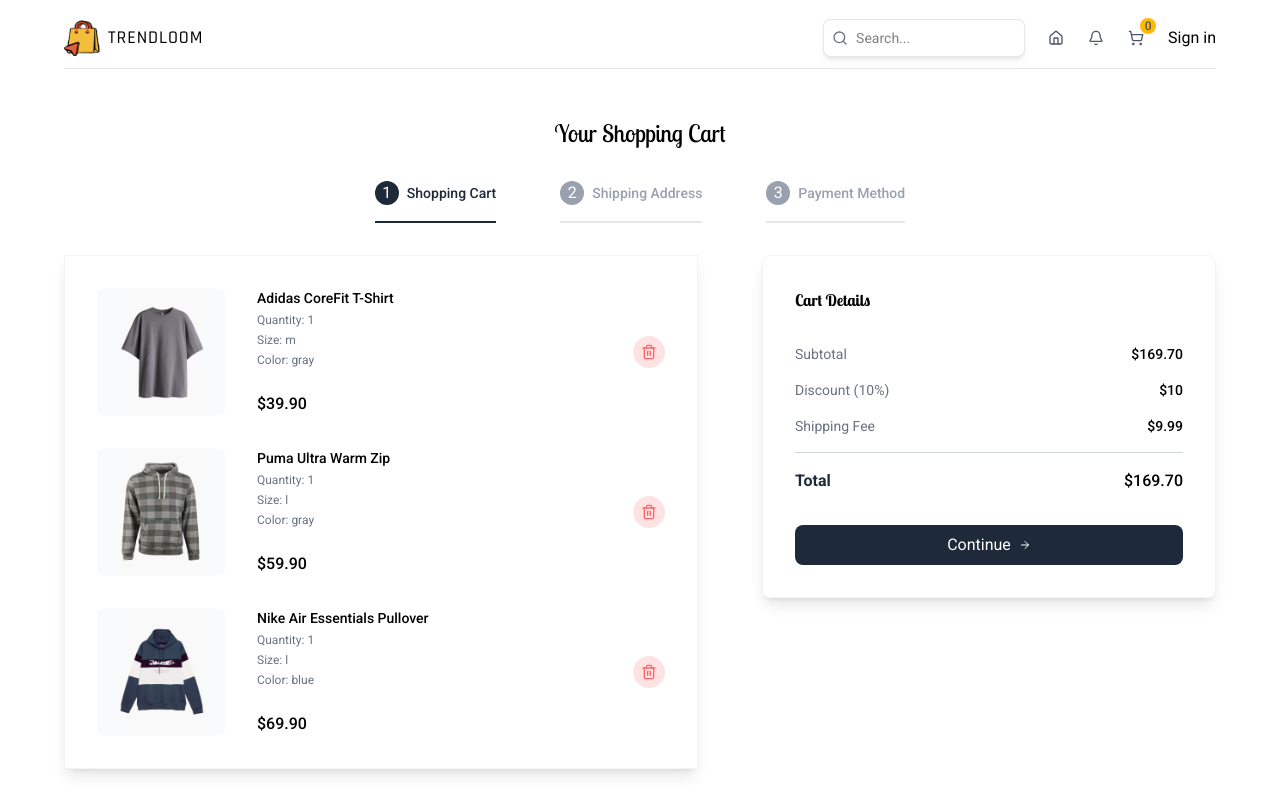
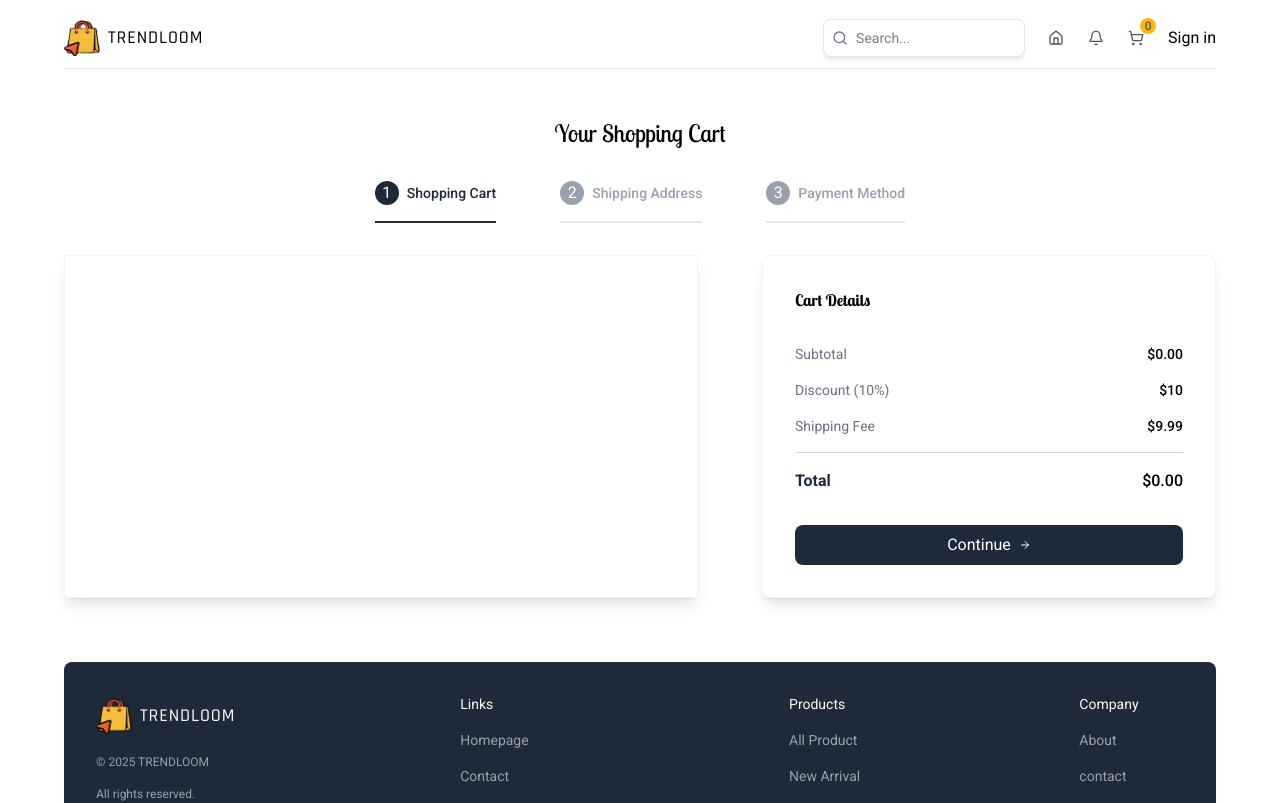
Before and after one commit to RahulSingh-64bit/E-commerce-App, a Next.js app: page /cart in a window 1280 px wide. Shown: the top 803 px of the page. Built offline with nearby package versions, Linux system fonts and the light colour scheme.

Commit message:
feat: some changes
-added zustand & react-toastify
-added new cartStore.ts
-changes in PaymentForm, ProductCard, ShippingForm, ShoppingCartIcon

```diff
--- a/package.json
+++ b/package.json
@@ -14,7 +14,9 @@
     "next": "15.4.5",
     "react-dom": "19.1.0",
     "react-hook-form": "^7.62.0",
-    "zod": "^4.1.8"
+    "react-toastify": "^11.0.5",
+    "zod": "^4.1.8",
+    "zustand": "^5.0.8"
   },
   "devDependencies": {
     "@eslint/eslintrc": "latest",
--- a/src/app/cart/page.tsx
+++ b/src/app/cart/page.tsx
@@ -2,7 +2,8 @@
 
 import PaymentForm from "@/components/PaymentForm";
 import ShippingForm from "@/components/ShippingForm";
-import { CartItemsType } from "@/types";
+import useCartStore from "@/stores/cartStore";
+import { CartItemsType, ShippingFormInputs } from "@/types";
 import { ArrowRight, Trash2 } from "lucide-react";
 import Image from "next/image";
 import { useRouter, useSearchParams } from "next/navigation";
@@ -24,69 +25,70 @@ const steps = [
 ];
 
 //TEMPORARY
-const cartItems: CartItemsType = [
-  {
-    id: 1,
-    name: "Adidas CoreFit T-Shirt",
-    shortDescription:
-      "Lorem ipsum dolor sit amet consect adipisicing elit lorem ipsum dolor sit.",
-    description:
-      "Lorem ipsum dolor sit amet consect adipisicing elit lorem ipsum dolor sit. Lorem ipsum dolor sit amet consect adipisicing elit lorem ipsum dolor sit. Lorem ipsum dolor sit amet consect adipisicing elit lorem ipsum dolor sit.",
-    price: 39.9,
-    sizes: ["s", "m", "l", "xl", "xxl"],
-    colors: ["gray", "purple", "green"],
-    images: {
-      gray: "/products/1g.png",
-      purple: "/products/1p.png",
-      green: "/products/1gr.png",
-    },
-    quantity: 1,
-    selectedSize: "m",
-    selectedColor: "gray",
-  },
-  {
-    id: 2,
-    name: "Puma Ultra Warm Zip",
-    shortDescription:
-      "Lorem ipsum dolor sit amet consect adipisicing elit lorem ipsum dolor sit.",
-    description:
-      "Lorem ipsum dolor sit amet consect adipisicing elit lorem ipsum dolor sit. Lorem ipsum dolor sit amet consect adipisicing elit lorem ipsum dolor sit. Lorem ipsum dolor sit amet consect adipisicing elit lorem ipsum dolor sit.",
-    price: 59.9,
-    sizes: ["s", "m", "l", "xl"],
-    colors: ["gray", "green"],
-    images: { gray: "/products/2g.png", green: "/products/2gr.png" },
-    quantity: 1,
-    selectedSize: "l",
-    selectedColor: "gray",
-  },
-  {
-    id: 3,
-    name: "Nike Air Essentials Pullover",
-    shortDescription:
-      "Lorem ipsum dolor sit amet consect adipisicing elit lorem ipsum dolor sit.",
-    description:
-      "Lorem ipsum dolor sit amet consect adipisicing elit lorem ipsum dolor sit. Lorem ipsum dolor sit amet consect adipisicing elit lorem ipsum dolor sit. Lorem ipsum dolor sit amet consect adipisicing elit lorem ipsum dolor sit.",
-    price: 69.9,
-    sizes: ["s", "m", "l"],
-    colors: ["green", "blue", "black"],
-    images: {
-      green: "/products/3gr.png",
-      blue: "/products/3b.png",
-      black: "/products/3bl.png",
-    },
-    quantity: 1,
-    selectedSize: "l",
-    selectedColor: "blue",
-  },
-];
+// const cartItems: CartItemsType = [
+//   {
+//     id: 1,
+//     name: "Adidas CoreFit T-Shirt",
+//     shortDescription:
+//       "Lorem ipsum dolor sit amet consect adipisicing elit lorem ipsum dolor sit.",
+//     description:
+//       "Lorem ipsum dolor sit amet consect adipisicing elit lorem ipsum dolor sit. Lorem ipsum dolor sit amet consect adipisicing elit lorem ipsum dolor sit. Lorem ipsum dolor sit amet consect adipisicing elit lorem ipsum dolor sit.",
+//     price: 39.9,
+//     sizes: ["s", "m", "l", "xl", "xxl"],
+//     colors: ["gray", "purple", "green"],
+//     images: {
+//       gray: "/products/1g.png",
+//       purple: "/products/1p.png",
+//       green: "/products/1gr.png",
+//     },
+//     quantity: 1,
+//     selectedSize: "m",
+//     selectedColor: "gray",
+//   },
+//   {
+//     id: 2,
+//     name: "Puma Ultra Warm Zip",
+//     shortDescription:
+//       "Lorem ipsum dolor sit amet consect adipisicing elit lorem ipsum dolor sit.",
+//     description:
+//       "Lorem ipsum dolor sit amet consect adipisicing elit lorem ipsum dolor sit. Lorem ipsum dolor sit amet consect adipisicing elit lorem ipsum dolor sit. Lorem ipsum dolor sit amet consect adipisicing elit lorem ipsum dolor sit.",
+//     price: 59.9,
+//     sizes: ["s", "m", "l", "xl"],
+//     colors: ["gray", "green"],
+//     images: { gray: "/products/2g.png", green: "/products/2gr.png" },
+//     quantity: 1,
+//     selectedSize: "l",
+//     selectedColor: "gray",
+//   },
+//   {
+//     id: 3,
+//     name: "Nike Air Essentials Pullover",
+//     shortDescription:
+//       "Lorem ipsum dolor sit amet consect adipisicing elit lorem ipsum dolor sit.",
+//     description:
+//       "Lorem ipsum dolor sit amet consect adipisicing elit lorem ipsum dolor sit. Lorem ipsum dolor sit amet consect adipisicing elit lorem ipsum dolor sit. Lorem ipsum dolor sit amet consect adipisicing elit lorem ipsum dolor sit.",
+//     price: 69.9,
+//     sizes: ["s", "m", "l"],
+//     colors: ["green", "blue", "black"],
+//     images: {
+//       green: "/products/3gr.png",
+//       blue: "/products/3b.png",
+//       black: "/products/3bl.png",
+//     },
+//     quantity: 1,
+//     selectedSize: "l",
+//     selectedColor: "blue",
+//   },
+// ];
 
 const CartPage = () => {
   const searchParams = useSearchParams();
   const router = useRouter();
-  const [shippingForm, setShippingForm] = useState(null);
+  const [shippingForm, setShippingForm] = useState<ShippingFormInputs>();
 
   const activeStep = parseInt(searchParams.get("step") || "1");
 
+  const {cart, removeFromCart} = useCartStore();
   return (
     <div className="flex flex-col gap-8 items-center justify-center mt-12">
       {/* TITLE */}
@@ -124,7 +126,7 @@ const CartPage = () => {
         {/* STEPS */}
         <div className="w-full lg:w-7/12 shadow-lg border-1 border-gray-100 p-8 rounder-lg flex flex-col gap-8 ">
           {activeStep === 1 ? (
-            cartItems.map((item) => (
+            cart.map((item) => (
               // SINGLE CART ITEM
               <div className="flex items-center justify-between" key={item.id}>
                 {/* IMAGE & DETAILS */}
@@ -156,7 +158,7 @@ const CartPage = () => {
               </div>
             ))
           ) : activeStep === 2 ? (
-            <ShippingForm />
+            <ShippingForm setShippingForm={setShippingForm}/>
           ) : activeStep === 3 && shippingForm ? (
             <PaymentForm />
           ) : (
@@ -174,7 +176,7 @@ const CartPage = () => {
               <p className=" text-gray-500">Subtotal</p>
               <p className="font-medium">
                 $
-                {cartItems
+                {cart
                   .reduce((acc, item) => acc + item.price * item.quantity, 0)
                   .toFixed(2)}
               </p>
@@ -196,7 +198,7 @@ const CartPage = () => {
               <p className=" text-gray-800 font-semibold">Total</p>
               <p className="font-medium">
                 $
-                {cartItems
+                {cart
                   .reduce((acc, item) => acc + item.price * item.quantity, 0)
                   .toFixed(2)}
               </p>
--- a/src/app/layout.tsx
+++ b/src/app/layout.tsx
@@ -3,6 +3,7 @@ import { Lobster_Two, Roboto } from "next/font/google";
 import "./globals.css";
 import Navbar from "@/components/Navbar";
 import Footer from "@/components/Footer";
+import { ToastContainer } from "react-toastify";
 
 // Heading font
 const lobsterTwo = Lobster_Two({
@@ -44,6 +45,7 @@ export default function RootLayout({
           {children}
           <Footer />
         </div>
+        <ToastContainer position="bottom-right"/>
       </body>
     </html>
   );
--- a/src/components/ProductCard.tsx
+++ b/src/components/ProductCard.tsx
@@ -1,16 +1,20 @@
 "use client";
 
+import useCartStore from "@/stores/cartStore";
 import { ProductType } from "@/types";
 import { ShoppingCart } from "lucide-react";
 import Image from "next/image";
 import Link from "next/link";
 import { useState } from "react";
+import { toast } from "react-toastify";
 
 const ProductCard = ({ product }: { product: ProductType }) => {
   const [productTypes, setProductType] = useState({
     size: product.sizes[0],
     color: product.colors[0],
   });
+
+const {addToCart} = useCartStore()
 
   const handleProductType = ({
     type,
@@ -24,6 +28,13 @@ const ProductCard = ({ product }: { product: ProductType }) => {
       ...prev, [type]:value,
     }))
   };
+
+const handleAddToCart = ()=>{
+  addToCart({
+    ...product, quantity:1, selectedSize: productTypes.size, selectedColor:productTypes.color,
+  })
+  toast.success("Product added to cart")
+}
 
   return (
     <div className="shadow-lg rounded-lg overflow-hidden">
@@ -94,7 +105,7 @@ const ProductCard = ({ product }: { product: ProductType }) => {
         {/* PRICE AND ADD TO CART */}
         <div className="flex items-center justify-between">
           <p className="font-medium">${product.price.toFixed(2)}</p>
-          <button className="ring-1 ring-gray-200 shadow-lg rounded-md px-2 py-1 text-sm cursor-pointer hover:text-white hover:bg-black transition-all duration-300 flex items-center gap-2">
+          <button onClick={handleAddToCart} className="ring-1 ring-gray-200 shadow-lg rounded-md px-2 py-1 text-sm cursor-pointer hover:text-white hover:bg-black transition-all duration-300 flex items-center gap-2">
             <ShoppingCart className="w-4 h-4" /> Add To Cart
           </button>
         </div>
--- a/src/components/ShoppingCartIcon.tsx
+++ b/src/components/ShoppingCartIcon.tsx
@@ -1,14 +1,19 @@
 "use client"
 
+import useCartStore from "@/stores/cartStore"
 import { ShoppingCart } from "lucide-react"
 import Link from "next/link"
 
 const ShoppingCartIcon = () => {
+
+  const {cart} = useCartStore()
   return (
 
     <Link href="/cart" className="relative">
         <ShoppingCart className="w-4 h-4 text-gray-600"/>
-        <span className="absolute w-4 h-4 -top-3 -right-3 bg-amber-400 text-gray-600 rounded-full flex items-center justify-center text-xs font-medium ">0</span>
+        <span className="absolute w-4 h-4 -top-3 -right-3 bg-amber-400 text-gray-600 rounded-full flex items-center justify-center text-xs font-medium ">
+          {cart.length}
+        </span>
     </Link>
 
   )
--- /dev/null
+++ b/src/stores/cartStore.ts
@@ -0,0 +1,24 @@
+import { CartStoreActionsType, cartStoreStateType } from "@/types";
+import { create } from "zustand";
+import { persist, createJSONStorage } from "zustand/middleware";
+
+const useCartStore = create<CartStoreActionsType & cartStoreStateType>()(
+  persist(
+    (set) => ({
+      cart: [],
+      addToCart: (product) =>
+        set((state) => ({ cart: [...state.cart, product] })),
+      removeFromCart: (product) =>
+        set((state) => ({
+          cart: state.cart.filter((p) => p.id != product.id),
+        })),
+      clearCart: () => set({ cart: [] }),
+    }),
+    {
+      name: "cart",
+      storage: createJSONStorage(() => localStorage),
+    }
+  )
+);
+
+export default useCartStore;
--- a/src/types.ts
+++ b/src/types.ts
@@ -1,3 +1,4 @@
+//product type
 import {email, z} from "zod";
 
 export type ProductType ={
@@ -15,6 +16,7 @@ export type ProductType ={
 export type ProductsType = ProductType[];
 
 
+//cart item type
 export type CartItemType = ProductType & {
     quantity: number;
     selectedSize: string;
@@ -23,6 +25,8 @@ export type CartItemType = ProductType & {
 
 export type CartItemsType = CartItemType[];
 
+
+//shipping form schema
 export const shippingFormSchema = z.object({
     name: z.string().min(1,"Name is required!"),
     email: z.email().min(1, "Email is required!"),
@@ -36,3 +40,33 @@ export const shippingFormSchema = z.object({
 });
 
 export type ShippingFormInputs = z.infer<typeof shippingFormSchema>;
+
+
+//payment form Schema
+export const paymentFormSchema = z.object({
+    cardHolder: z.string().min(1,"Card holder is required!"),
+    cardNumber: z.string().min(16, "Card Number is required!").max(16, "Card Number is required!"),
+    expirationDate: z
+        .string()
+       .regex( /^(0[1-9]|1[0-2])\/?([0-9]{2})$/, "Expiration Date must be in MM/YY format!"),
+        cvv:z.string().min(3, "CVV is required!").max(3, "CVV is required!"),
+
+});
+
+export type PaymentFormInputs = z.infer<typeof paymentFormSchema>;
+
+
+
+//cart store state type
+export type cartStoreStateType = {
+    cart : CartItemsType;
+}
+
+
+//cart store Action type
+export type CartStoreActionsType ={
+    addToCart: (poduct:CartItemType)=> void;
+    removeFromCart: (product:CartItemType) => void;
+    clearCart: () => void ;
+
+}
```
Also changed, not shown: src/components/PaymentForm.tsx (+99 -4 lines), src/components/ShippingForm.tsx (+111 -5 lines), 1 other file (tests, documents, lock files or other folders).
